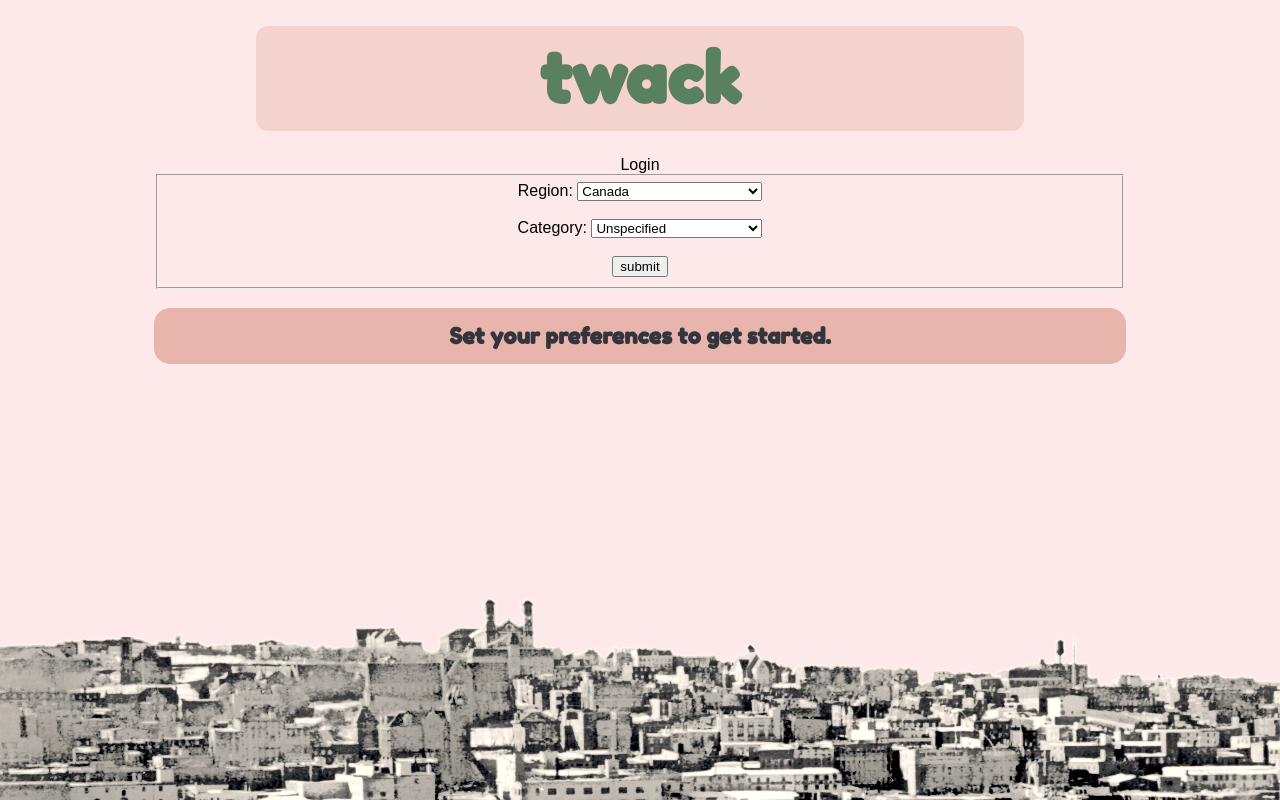
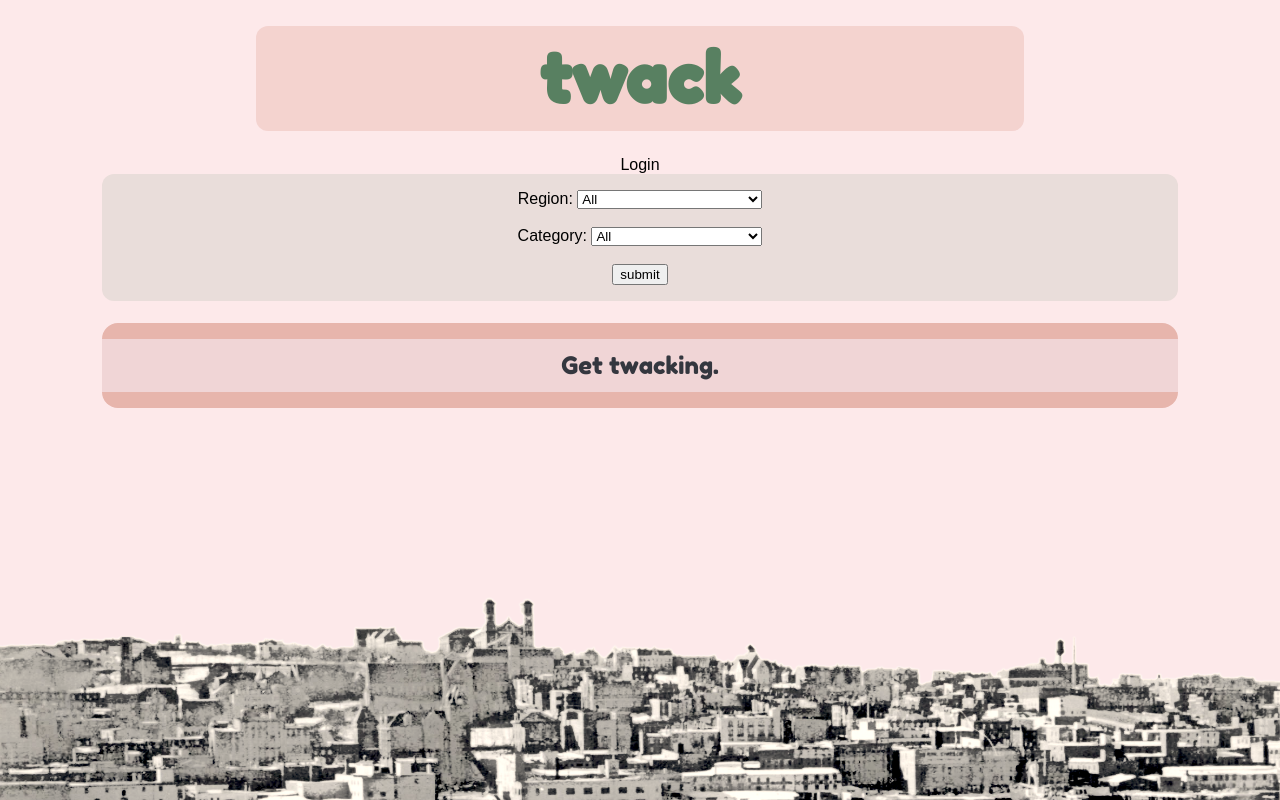
Before and after one commit to ellis0n/twack, a React (Create React App) app: page / in a window 1280 px wide. Built offline with nearby package versions, Linux system fonts and the light colour scheme.

Commit message:
styling changes

```diff
--- a/src/App.css
+++ b/src/App.css
@@ -35,7 +35,12 @@ html {
 }
 
 .wrapper {
-  margin: auto 12%;
+  margin: auto 18%;
+}
+
+.main_wrapper{
+  margin: auto 8%;
+  bottom: -1%;
 }
 
 .ad {
@@ -44,7 +49,7 @@ html {
   background-color: #e7b5ac;
   border-radius: 1rem;
   width: 100%;
-  height: auto;
+  height: 100%;
   font-family: Arial, Helvetica, sans-serif;
 }
 .ad a {
@@ -55,7 +60,11 @@ html {
 .ad h1 {
   color: #282c34ef;
   font-family: "Fredoka One";
-  font-size: calc(6px + 2vmin);
+  font-weight: 100;
+  font-kerning: none;
+  font-size: calc(2vh + 1vmin);
+  padding: 12px 12px;
+  background-color:#faf6ff82;
 }
 
 .ad h1:hover {
@@ -63,26 +72,27 @@ html {
 }
 
 .ad h2 {
-  color: white;
+  background-color:#5880614a;
+  color:#282c34;
+  font-family: "Fredoka One";
 }
 
 .img-wrapper {
   border: 4px solid rgba(0, 0, 0, 0.003);
   border-radius: 12px;
-  background-color: rgba(0, 0, 0, 0.078);
+  background-color: rgba(0, 0, 0, 0.611);
   display: flex;
   flex-direction: column;
   align-items: center;
-  max-height: 200ch;
+  max-height: 100%;
   overflow: hidden;
   height: auto;
   margin: 0 12%;
 }
 
 .ad p {
-  margin: 2rem;
-  border: 2px solid black;
-  padding: 2rem;
+  border-radius: 12px;
+  padding: 1em;
 }
 
 button {
@@ -96,13 +106,15 @@ button {
 }
 
 .yes {
-  padding: 20%;
+  width: 100%;
+  height: auto;
   color: black;
   background-color: #588061;
 }
 
 .no {
-  padding: 20%;
+  width: 100%;
+  height: auto;
   color: black;
   background-color: #f55e5e;
 }
@@ -113,12 +125,35 @@ button {
   background-color: rgba(255, 255, 255, 0.451);
 }
 
+.param_wrapper{
+  font-size: 1rem;
+  padding: 1em;
+  display: block;
+  justify-content: center;
+  background-color:#5880611f;
+  border-radius: 12px;
+  padding:
+
+
+  /* opacity:0.8;
+  position:fixed;
+  width:100%;
+  height:100%;
+  top:0px;
+  left:0px;
+  z-index:1000; */
+}
+
+fieldset {
+  border: 0;
+}
+
 .footer {
   width: 100%;
   position: fixed;
   bottom: -1%;
   left: 0px;
-  z-index: -1;
+  z-index: 1;
 }
 .footer img {
   height: auto;
--- a/src/App.js
+++ b/src/App.js
@@ -2,7 +2,6 @@ import "./App.css";
 // import Ad from "./components/Ad";
 import Banner from "./components/Banner";
 // import Vote from "./components/Vote";
-import Footer from "./components/Footer";
 import Login from "./components/Login";
 import AdCard from "./components/AdCard";
 
@@ -12,7 +11,6 @@ function App() {
       <Banner />
       <Login />
       <AdCard />
-      <Footer />
     </div>
   );
 }
--- a/src/components/AdCard.jsx
+++ b/src/components/AdCard.jsx
@@ -2,6 +2,7 @@ import React from "react";
 import { useState } from "react";
 import Ads from "./Ads";
 import ParamBox from "./ParamBox";
+import Footer from "./Footer.jsx"
 
 
 //  Card for holding each individual ad and its child voting options
@@ -13,10 +14,10 @@ const AdCard = () => {
   const [votes, setVotes] = useState([]) // TODO: Add datetime here or at server?
   //  Handles wait for scraping
   const [running, setRunning] = useState(false);
-  //  User parameters TODO: Set user favorites instead of hard coded
+  //  User parameters TODO: Make dynamic based on user data
   const [params, setParams] = useState({"location": 0, "category":0});
 
-  //  Handles changes to the requested scrape
+  //  Handles changes to search location and category parameters
   const handleLocation = (e)=>{
     setParams({"location": e.target.value, "category": params.category})
   }
@@ -24,17 +25,21 @@ const AdCard = () => {
     setParams({'location': params.location, "category": e.target.value})
   }
 
-  const scrapeAds = async()=>{try{
-    const currentParams = JSON.stringify(params)
+  //  Request handler for scraping ads
+  // TODO: send save data if ready
+  const scrapeAds = async()=>{
+    try{
+      // JSON parameter state, send to server
+      const data = JSON.stringify(params)
       await fetch("http://localhost:3500/ads", {
       method: "POST",
       headers: { Accept: "application/json", 'Content-Type': 'application/json' },
-    body: currentParams
+      body: data
       })
+      //  Save the returned array in state and render the images by toggling run state
       .then(response => response.json())
       .then(response => {
         response = JSON.parse(response)
-      //  Set ad state to response and turn run state on
         setAds(response)
         setRunning(true)
       });
@@ -44,21 +49,30 @@ const AdCard = () => {
     }
   }
 
+  //  Handles user voting
   const voteAds = async(e)=>{
+    // Create an object with both the ad id and user choice (yes/no)
     const vote = { "id": e.target.id, "vote": e.target.value}
     e.preventDefault();
+    //  Save the vote object to state
     setVotes([...votes, vote])
+    //  Remove the ad from the ad statearray
     setAds(ads.filter(ad=> ad.id !== vote.id))
-    // If the scraped ad array is empty:
+    // If the ad state array is empty,,,
     if (ads.length === 1){
       try{
-        let data = "";
-        data = votes;
+        let data = votes;
+        // Add final vote to current state
         data.push(vote);
         let jsonData = JSON.stringify(data);
+        //  Reset state
         setAds([]);
         setVotes([]);
+        //  Return a new set of ads to vote on
+        // TODO: 🤔 scrapeAds(jsonData) and then parse saved data from req.body at /ads serverside?
+        setRunning(true)
         scrapeAds();
+        setRunning(false)
         await fetch("http://localhost:3500/user", {
           method: "POST",
           headers: { Accept: "application/json", 'Content-Type': 'application/json' },
@@ -77,7 +91,8 @@ const AdCard = () => {
       }
 
   }
-  //  Makes request to scrape new ads
+//  TODO: write function to handle "unsure/skip"
+//  Handles click events
   const handleClick = async (e) => {
     //  Accept user parameters
     e.preventDefault();
@@ -85,19 +100,17 @@ const AdCard = () => {
     case "voteAds":
       voteAds(e)
     break;
-
     case "scrapeAds":
       scrapeAds();
     break;
-
     default:
       console.log(e.target)
     };
   }
 
   return (
-    <div className="wrapper">
-      <ParamBox handleClick ={handleClick} params={params} handleCategory={handleCategory} handleLocation={handleLocation} name = "scrapeAds"/>
+    <div className="main_wrapper">
+      <ParamBox handleClick ={handleClick} params={params} handleCategory={handleCategory} handleLocation={handleLocation} />
 
       { running ?
       ads.map((ad, index)=>
@@ -112,8 +125,8 @@ const AdCard = () => {
           desc = {ad.desc}
           index = {index}
           length = {ads.length}/>
+
           <div className = "vote_wrapper">
-
             <button
               id = {ad.id}
               type = "button"
@@ -132,11 +145,11 @@ const AdCard = () => {
               onClick= {handleClick}>
               No
             </button>
+          </div>
 
-          </div>
       </div>)
         :
-        <div className = "ad"><h1>Set your preferences to get started.</h1></div>}
+        <div className = "ad" onClick={scrapeAds}  style={{cursor: "pointer"}}><h1>Get twacking.</h1> <Footer/></div>}
     </div>
   );
 };
--- a/src/components/ParamBox.jsx
+++ b/src/components/ParamBox.jsx
@@ -3,11 +3,11 @@ import React from 'react'
 const ParamBox = (props) => {
 
   return (
+    <div className = "param_wrapper">
     <form action ="/ads" method = "post" onSubmit={props.handleClick} name = "scrapeAds">
-      <fieldset>
         <label>Region: </label>
           <select multiple = {false}  name={props.params} id="location" onChange = {props.handleLocation}>
-            <option value= {0}>Canada</option>
+            <option value= {0}>All</option>
             <option value= {9008}>Newfoundland & Labradaor</option>
             <option value={9002}>Nova Scotia</option>
             <option value={9007}>British Columbia</option>
@@ -24,8 +24,7 @@ const ParamBox = (props) => {
           <br/>
           <label>Category: </label>
           <select multiple = {false} name={props.params} id="category" onChange={props.handleCategory}>
-          <option value={0}>Unspecified</option>
-
+            <option value={0}>All</option>
             <option value={12}>Arts & Collectibles</option>
             <option value={767}>Audio Equipment</option>
             <option value={253}>Baby & Family</option>
@@ -61,8 +60,8 @@ const ParamBox = (props) => {
 
           <br/>
           <input value="submit"  type="submit"></input>
-      </fieldset>
     </form>
+    </div>
   )
 }
 
```
Lines whose indentation alone changed are shown as unchanged.
